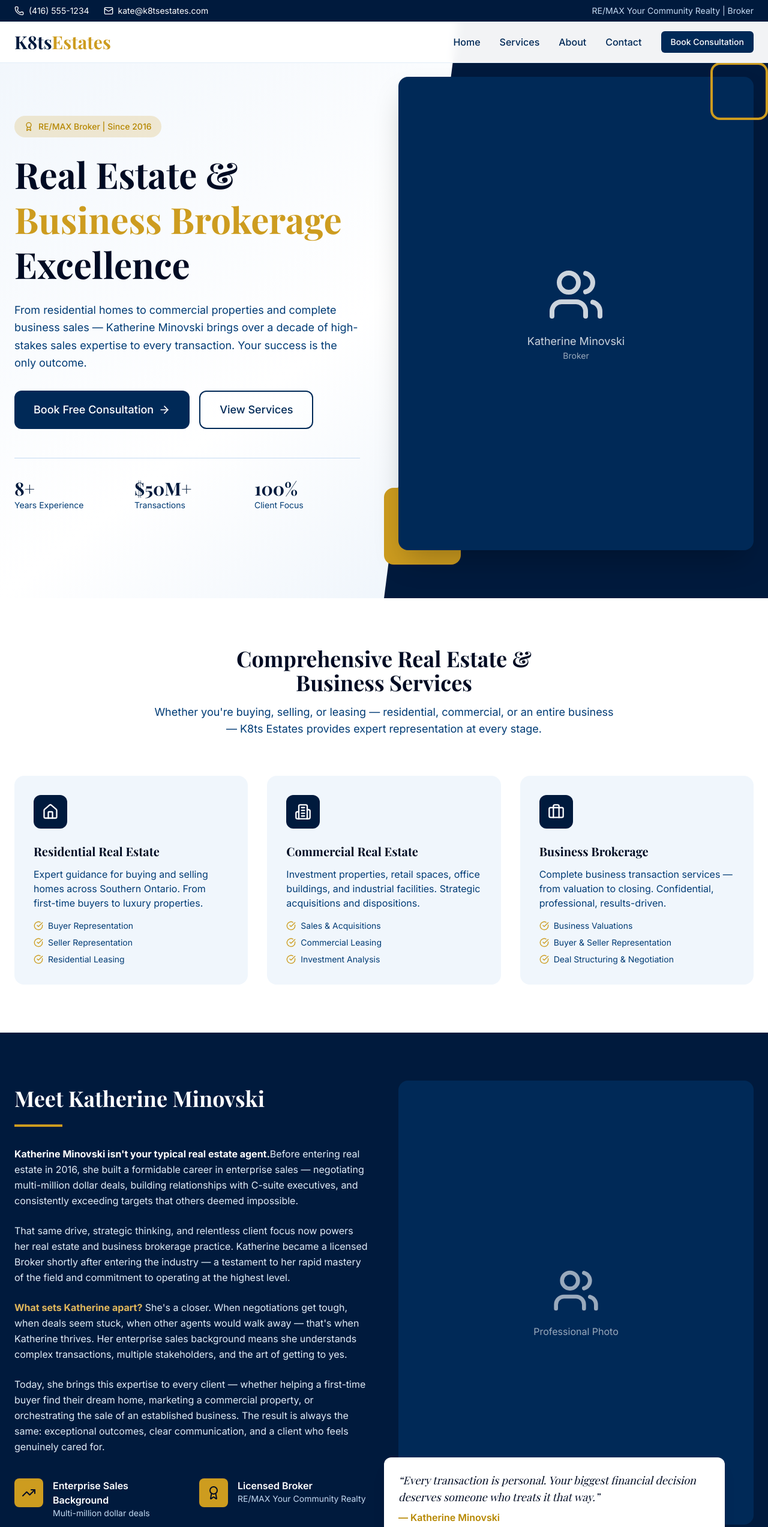
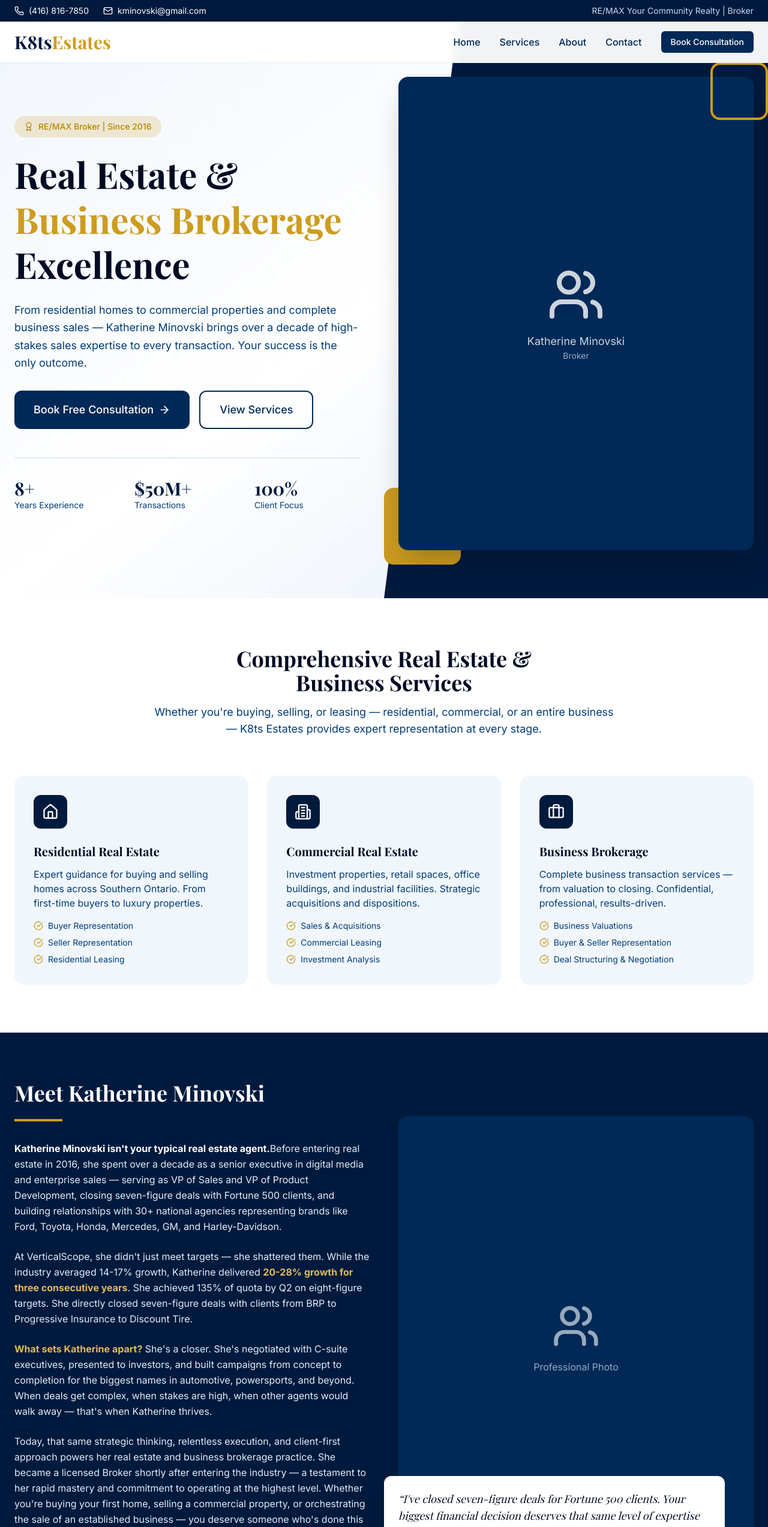
Before and after one commit to clawdioioioioio/k8tsestates, a Next.js app: page / in a window 1280 px wide. Shown: the top 2545 px of the page at 60% size. Built offline with nearby package versions, Linux system fonts and the light colour scheme; a web font is replaced by a local one.

Commit message:
feat: add Katherine's enterprise sales background and track record
- Updated About section with actual career achievements
- Added Track Record section with impressive stats
- Updated contact info with real phone/email
- Added Fortune 500 client logos section

```diff
--- a/app/page.tsx
+++ b/app/page.tsx
@@ -209,30 +209,34 @@ export default function HomePage() {
               <div className="space-y-6 text-brand-100 leading-relaxed">
                 <p>
                   <strong className="text-white">Katherine Minovski isn&apos;t your typical real estate agent.</strong>
-                  Before entering real estate in 2016, she built a formidable career in enterprise sales —
-                  negotiating multi-million dollar deals, building relationships with C-suite executives,
-                  and consistently exceeding targets that others deemed impossible.
+                  Before entering real estate in 2016, she spent over a decade as a senior executive
+                  in digital media and enterprise sales — serving as VP of Sales and VP of Product Development,
+                  closing seven-figure deals with Fortune 500 clients, and building relationships with
+                  30+ national agencies representing brands like Ford, Toyota, Honda, Mercedes, GM, and Harley-Davidson.
                 </p>
 
                 <p>
-                  That same drive, strategic thinking, and relentless client focus now powers her
-                  real estate and business brokerage practice. Katherine became a licensed Broker
-                  shortly after entering the industry — a testament to her rapid mastery of the field
-                  and commitment to operating at the highest level.
+                  At VerticalScope, she didn&apos;t just meet targets — she shattered them. While the industry
+                  averaged 14-17% growth, Katherine delivered <strong className="text-gold-400">20-28% growth
+                  for three consecutive years</strong>. She achieved 135% of quota by Q2 on eight-figure targets.
+                  She directly closed seven-figure deals with clients from BRP to Progressive Insurance to Discount Tire.
                 </p>
 
                 <p>
                   <strong className="text-gold-400">What sets Katherine apart?</strong> She&apos;s a closer.
-                  When negotiations get tough, when deals seem stuck, when other agents would walk away —
-                  that&apos;s when Katherine thrives. Her enterprise sales background means she understands
-                  complex transactions, multiple stakeholders, and the art of getting to yes.
+                  She&apos;s negotiated with C-suite executives, presented to investors, and built campaigns
+                  from concept to completion for the biggest names in automotive, powersports, and beyond.
+                  When deals get complex, when stakes are high, when other agents would walk away —
+                  that&apos;s when Katherine thrives.
                 </p>
 
                 <p>
-                  Today, she brings this expertise to every client — whether helping a first-time buyer
-                  find their dream home, marketing a commercial property, or orchestrating the sale of
-                  an established business. The result is always the same: exceptional outcomes,
-                  clear communication, and a client who feels genuinely cared for.
+                  Today, that same strategic thinking, relentless execution, and client-first approach
+                  powers her real estate and business brokerage practice. She became a licensed Broker
+                  shortly after entering the industry — a testament to her rapid mastery and commitment
+                  to operating at the highest level. Whether you&apos;re buying your first home, selling
+                  a commercial property, or orchestrating the sale of an established business —
+                  you deserve someone who&apos;s done this at the highest levels.
                 </p>
               </div>
 
@@ -242,8 +246,8 @@ export default function HomePage() {
                     <TrendingUp className="h-6 w-6 text-brand-900" />
                   </div>
                   <div>
-                    <div className="font-semibold text-white">Enterprise Sales Background</div>
-                    <div className="text-sm text-brand-200">Multi-million dollar deals</div>
+                    <div className="font-semibold text-white">Seven-Figure Closer</div>
+                    <div className="text-sm text-brand-200">Fortune 500 enterprise sales</div>
                   </div>
                 </div>
                 <div className="flex items-start gap-4">
@@ -271,10 +275,68 @@ export default function HomePage() {
               {/* Quote */}
               <div className="absolute -bottom-6 -left-6 right-12 bg-white text-brand-900 p-6 rounded-xl shadow-xl">
                 <p className="font-display text-lg italic">
-                  &ldquo;Every transaction is personal. Your biggest financial decision deserves
-                  someone who treats it that way.&rdquo;
+                  &ldquo;I&apos;ve closed seven-figure deals for Fortune 500 clients. Your biggest
+                  financial decision deserves that same level of expertise and commitment.&rdquo;
                 </p>
                 <p className="text-gold-600 font-semibold mt-2">— Katherine Minovski</p>
+              </div>
+            </div>
+          </div>
+        </div>
+      </section>
+
+      {/* Track Record Section */}
+      <section className="py-20 bg-white">
+        <div className="container mx-auto px-6">
+          <div className="text-center max-w-3xl mx-auto mb-16">
+            <h2 className="text-3xl md:text-4xl font-display font-bold text-brand-900 mb-4">
+              A Track Record That Speaks
+            </h2>
+            <p className="text-lg text-brand-600">
+              Before real estate, Katherine built a career closing deals that others said couldn&apos;t be done.
+            </p>
+          </div>
+
+          <div className="grid md:grid-cols-2 lg:grid-cols-4 gap-8">
+            <div className="bg-brand-50 p-6 rounded-2xl text-center">
+              <div className="text-4xl font-display font-bold text-gold-600 mb-2">135%</div>
+              <div className="text-brand-700 font-medium">Of Quota Achieved</div>
+              <div className="text-sm text-brand-500 mt-1">On eight-figure targets</div>
+            </div>
+            <div className="bg-brand-50 p-6 rounded-2xl text-center">
+              <div className="text-4xl font-display font-bold text-gold-600 mb-2">7-Figure</div>
+              <div className="text-brand-700 font-medium">Deals Closed</div>
+              <div className="text-sm text-brand-500 mt-1">Fortune 500 clients</div>
+            </div>
+            <div className="bg-brand-50 p-6 rounded-2xl text-center">
+              <div className="text-4xl font-display font-bold text-gold-600 mb-2">30+</div>
+              <div className="text-brand-700 font-medium">National Agencies</div>
+              <div className="text-sm text-brand-500 mt-1">Major brand relationships</div>
+            </div>
+            <div className="bg-brand-50 p-6 rounded-2xl text-center">
+              <div className="text-4xl font-display font-bold text-gold-600 mb-2">20-28%</div>
+              <div className="text-brand-700 font-medium">YoY Growth</div>
+              <div className="text-sm text-brand-500 mt-1">3 consecutive years</div>
+            </div>
+          </div>
+
+          <div className="mt-12 bg-brand-800 rounded-2xl p-8 md:p-12">
+            <div className="grid md:grid-cols-2 gap-8 items-center">
+              <div>
+                <h3 className="text-2xl font-display font-bold text-white mb-4">
+                  Former Clients Include
+                </h3>
+                <p className="text-brand-200 mb-6">
+                  A decade of building relationships with the world&apos;s leading brands
+                  and their agencies — now focused entirely on you.
+                </p>
+              </div>
+              <div className="grid grid-cols-3 gap-4">
+                {['Ford', 'Toyota', 'Honda', 'Mercedes', 'GM', 'Subaru', 'Harley-Davidson', 'Progressive', 'Allstate'].map((brand) => (
+                  <div key={brand} className="bg-brand-700/50 rounded-lg py-2 px-3 text-center text-sm text-brand-200">
+                    {brand}
+                  </div>
+                ))}
               </div>
             </div>
           </div>
@@ -367,8 +429,8 @@ export default function HomePage() {
                   </div>
                   <div>
                     <div className="font-semibold text-brand-900">Phone</div>
-                    <a href="tel:+14165551234" className="text-brand-600 hover:text-gold-600 transition">
-                      (416) 555-1234
+                    <a href="tel:+14168167850" className="text-brand-600 hover:text-gold-600 transition">
+                      (416) 816-7850
                     </a>
                   </div>
                 </div>
@@ -379,8 +441,8 @@ export default function HomePage() {
                   </div>
                   <div>
                     <div className="font-semibold text-brand-900">Email</div>
-                    <a href="mailto:kate@k8tsestates.com" className="text-brand-600 hover:text-gold-600 transition">
-                      kate@k8tsestates.com
+                    <a href="mailto:kminovski@gmail.com" className="text-brand-600 hover:text-gold-600 transition">
+                      kminovski@gmail.com
                     </a>
                   </div>
                 </div>
--- a/components/Header.tsx
+++ b/components/Header.tsx
@@ -22,13 +22,13 @@ export function Header() {
       <div className="hidden md:block bg-brand-800 text-white text-sm py-2">
         <div className="container mx-auto px-6 flex justify-between items-center">
           <div className="flex items-center gap-6">
-            <a href="tel:+14165551234" className="flex items-center gap-2 hover:text-gold-400 transition">
+            <a href="tel:+14168167850" className="flex items-center gap-2 hover:text-gold-400 transition">
               <Phone className="h-4 w-4" />
-              <span>(416) 555-1234</span>
+              <span>(416) 816-7850</span>
             </a>
-            <a href="mailto:kate@k8tsestates.com" className="flex items-center gap-2 hover:text-gold-400 transition">
+            <a href="mailto:kminovski@gmail.com" className="flex items-center gap-2 hover:text-gold-400 transition">
               <Mail className="h-4 w-4" />
-              <span>kate@k8tsestates.com</span>
+              <span>kminovski@gmail.com</span>
             </a>
           </div>
           <div className="text-brand-200">
```
